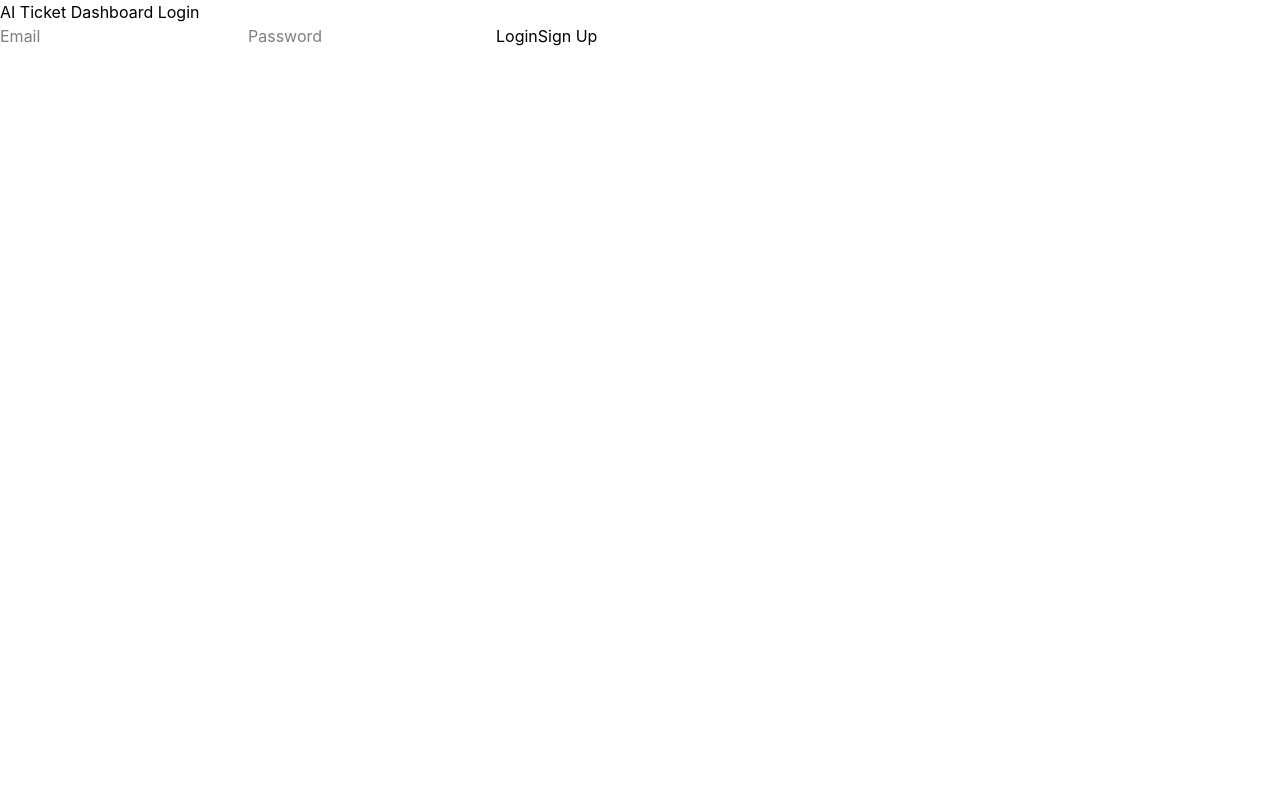
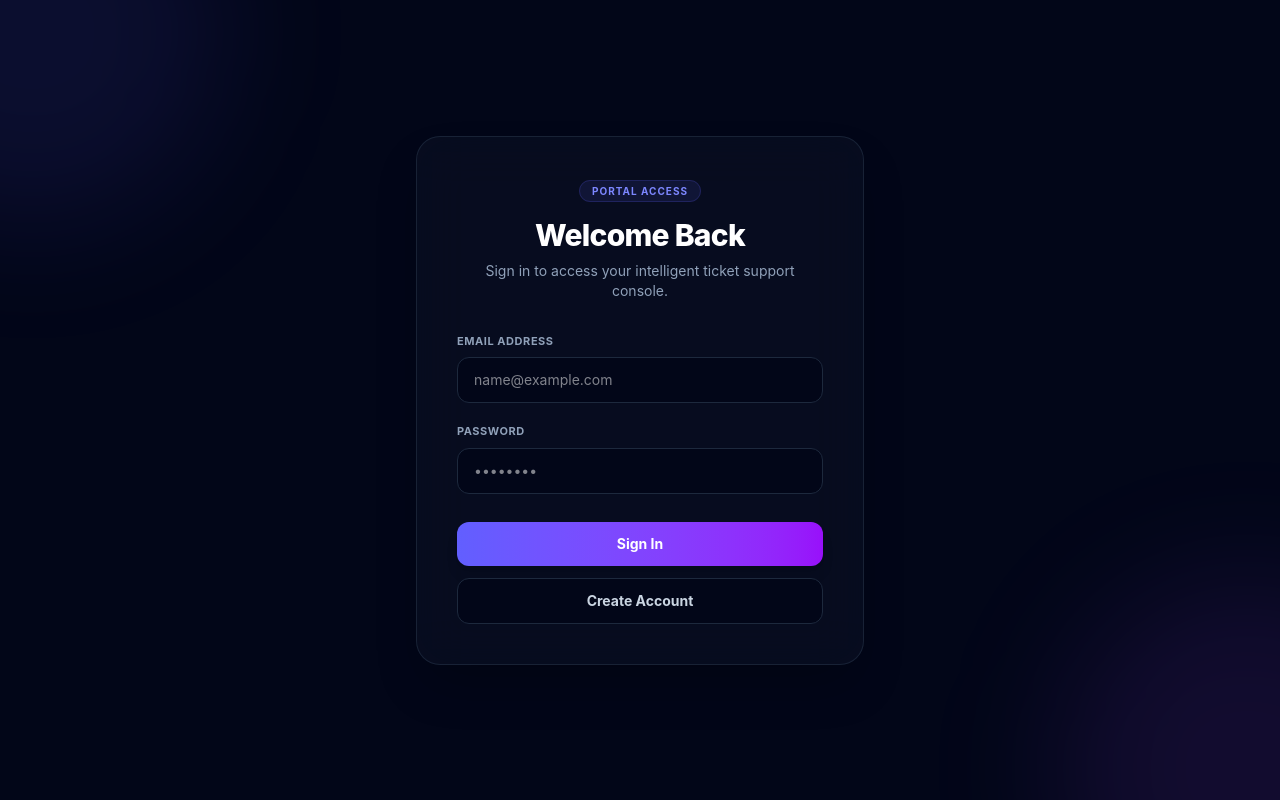
Before and after one commit to Vikas75bit/AI-ticket-system-frontend-backend-, a React (Vite) app in the folder ai-dashboard(frontend)/: page / in a window 1280 px wide. Built offline with nearby package versions, Linux system fonts and the light colour scheme; no server answers.

Commit message:
Update Login.jsx

```diff
--- a/ai-dashboard(frontend)/src/Login.jsx
+++ b/ai-dashboard(frontend)/src/Login.jsx
@@ -4,20 +4,32 @@ import { supabase } from "./supabase";
 function Login() {
   const [email, setEmail] = useState("");
   const [password, setPassword] = useState("");
+  const [loading, setLoading] = useState(false);
+  const [notification, setNotification] = useState({ message: "", type: "" });
+
+  const showNotification = (message, type = "error") => {
+    setNotification({ message, type });
+    setTimeout(() => {
+      setNotification({ message: "", type: "" });
+    }, 5000);
+  };
 
   const handleSignup = async () => {
-  const {
-  data,
-  error,
-  } = await supabase.auth.signUp({
+    if (!email || !password) {
+      showNotification("Please enter both email and password.");
+      return;
+    }
+    setLoading(true);
+    const { data, error } = await supabase.auth.signUp({
       email,
       password,
     });
 
     if (error) {
-      alert(error.message);
+      showNotification(error.message, "error");
+      setLoading(false);
     } else {
-      await supabase
+      const { error: roleError } = await supabase
         .from("user_roles")
         .insert([
           {
@@ -26,48 +38,117 @@ function Login() {
             role: "user",
           },
         ]);
-      alert("Signup successful!");
+
+      if (roleError) {
+        showNotification("Signup succeeded, but role mapping failed: " + roleError.message, "error");
+      } else {
+        showNotification("Signup successful! You can now log in.", "success");
+      }
+      setLoading(false);
     }
   };
 
   const handleLogin = async () => {
+    if (!email || !password) {
+      showNotification("Please enter both email and password.");
+      return;
+    }
+    setLoading(true);
     const { error } = await supabase.auth.signInWithPassword({
       email,
       password,
     });
 
     if (error) {
-      alert(error.message);
+      showNotification(error.message, "error");
+      setLoading(false);
     } else {
-      alert("Login successful!");
+      // Role mapping session hooks in main.jsx handle redirection
+      setLoading(false);
     }
   };
 
   return (
-    <div className="login-container">
-      <h1>AI Ticket Dashboard Login</h1>
+    <div className="min-h-screen bg-slate-950 flex items-center justify-center p-6 relative overflow-hidden">
+      {/* Background radial glow accents */}
+      <div className="absolute -top-40 -left-40 w-96 h-96 bg-indigo-500/10 rounded-full blur-3xl"></div>
+      <div className="absolute -bottom-40 -right-40 w-96 h-96 bg-purple-500/10 rounded-full blur-3xl"></div>
 
+      <div className="max-w-md w-full bg-slate-900/40 backdrop-blur-xl border border-slate-800/80 rounded-3xl p-10 shadow-2xl relative z-10 transition-all duration-300 hover:border-slate-800">
+        <div className="text-center mb-8">
+          <span className="px-3 py-1 bg-indigo-500/10 text-indigo-400 border border-indigo-500/20 rounded-full text-[10px] font-bold tracking-widest uppercase">
+            Portal Access
+          </span>
+          <h1 className="text-3xl font-extrabold text-white mt-4 tracking-tight">
+            Welcome Back
+          </h1>
+          <p className="text-sm text-slate-400 mt-2">
+            Sign in to access your intelligent ticket support console.
+          </p>
+        </div>
+
+        {/* Localized Notifications */}
+        {notification.message && (
+          <div
+            className={`mb-6 p-4 rounded-xl text-sm border flex items-start gap-2.5 transition-all duration-300 ${
+              notification.type === "success"
+                ? "bg-emerald-500/10 border-emerald-500/20 text-emerald-400"
+                : "bg-rose-500/10 border-rose-500/20 text-rose-400"
+            }`}
+          >
+            <span>{notification.type === "success" ? "✓" : "⚠"}</span>
+            <p className="flex-1 leading-tight">{notification.message}</p>
+          </div>
+        )}
+
+        <div className="space-y-5">
+          <div>
+            <label className="text-[11px] uppercase font-bold tracking-wider text-slate-400 block mb-2">
+              Email Address
+            </label>
             <input
               type="email"
-        placeholder="Email"
+              placeholder="name@example.com"
               value={email}
               onChange={(e) => setEmail(e.target.value)}
+              disabled={loading}
+              className="w-full px-4 py-3 bg-slate-950 border border-slate-800 rounded-xl text-white text-sm focus:outline-none focus:ring-2 focus:ring-indigo-500/20 focus:border-indigo-500 transition duration-150"
             />
+          </div>
 
+          <div>
+            <label className="text-[11px] uppercase font-bold tracking-wider text-slate-400 block mb-2">
+              Password
+            </label>
             <input
               type="password"
-        placeholder="Password"
+              placeholder="••••••••"
               value={password}
               onChange={(e) => setPassword(e.target.value)}
+              disabled={loading}
+              className="w-full px-4 py-3 bg-slate-950 border border-slate-800 rounded-xl text-white text-sm focus:outline-none focus:ring-2 focus:ring-indigo-500/20 focus:border-indigo-500 transition duration-150"
             />
+          </div>
 
-      <button onClick={handleLogin}>
-        Login
+          <div className="pt-2 flex flex-col gap-3">
+            <button
+              onClick={handleLogin}
+              disabled={loading}
+              className="w-full py-3 bg-gradient-to-r from-indigo-500 to-purple-600 hover:from-indigo-600 hover:to-purple-700 disabled:opacity-50 text-white font-bold text-sm rounded-xl shadow-lg transition duration-150 transform active:scale-[0.98]"
+            >
+              {loading ? "Authenticating..." : "Sign In"}
             </button>
 
-      <button onClick={handleSignup}>
-        Sign Up
+            <button
+              onClick={handleSignup}
+              disabled={loading}
+              className="w-full py-3 bg-slate-950 hover:bg-slate-900 border border-slate-800 disabled:opacity-50 text-slate-300 font-bold text-sm rounded-xl transition duration-150 transform active:scale-[0.98]"
+            >
+              Create Account
             </button>
+          </div>
+        </div>
+      </div>
     </div>
   );
 }
```
Lines whose indentation alone changed are shown as unchanged.
